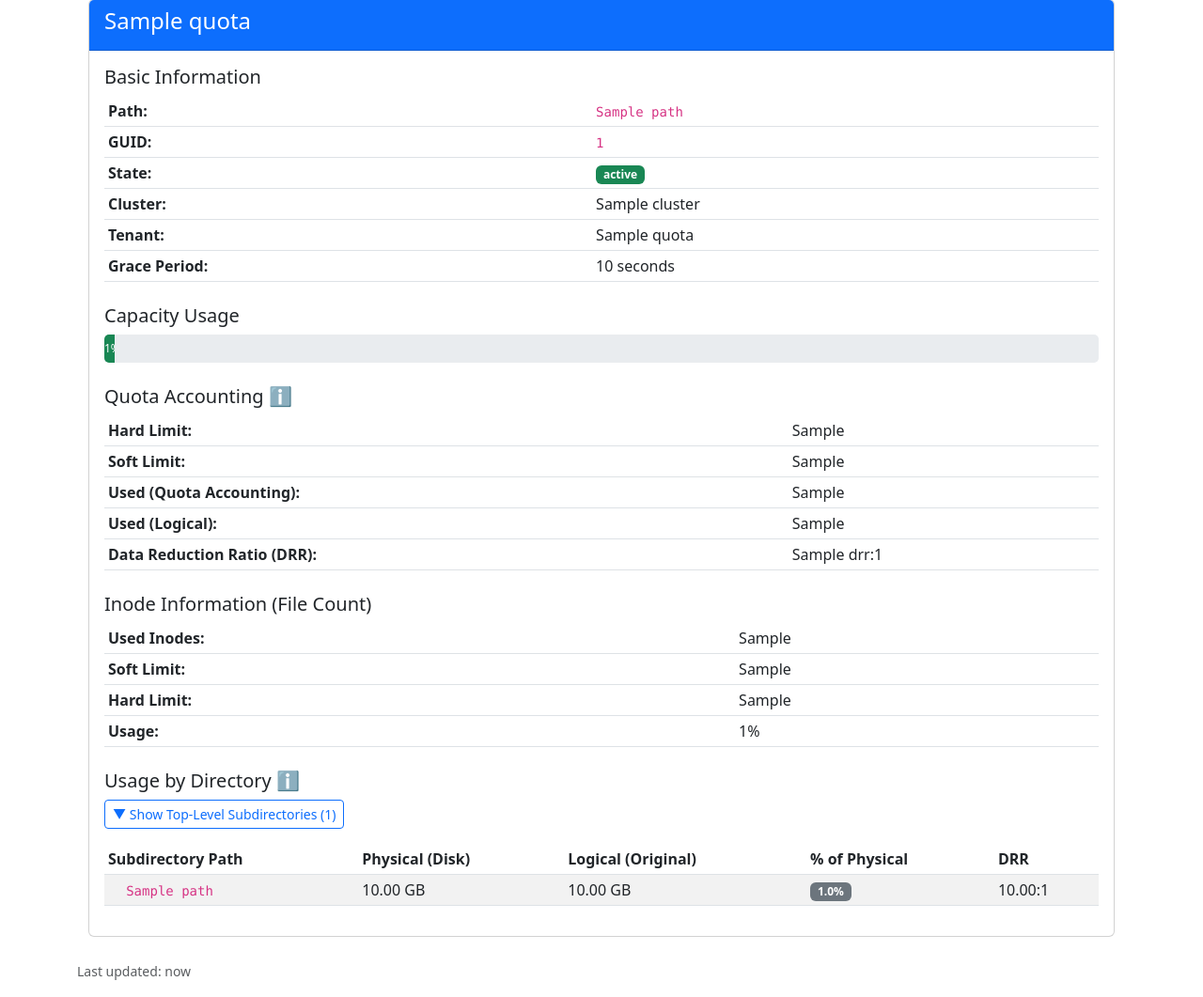
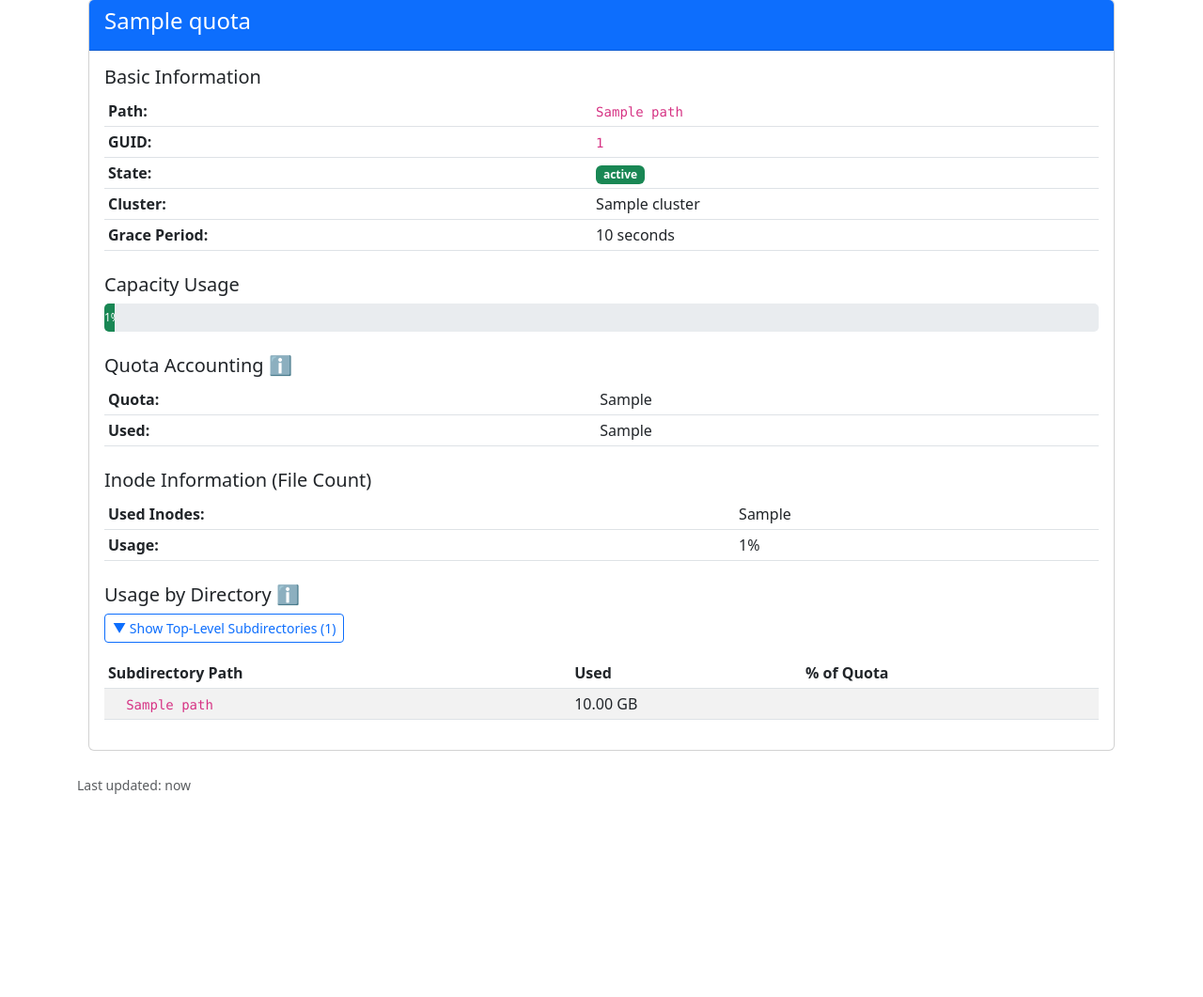
Before and after one commit to checomp/trace-vast-dashboard, a Flask app: template templates/dashboard.html in a window 1280 px wide. Shown: the part 256-1317 px from the top of the page at 94% size. After the commit the page ends 1101 px from the top, so only its background shows below. Run offline with Flask 3, Linux system fonts and the light colour scheme; the template is opened without the code that fills it: most values are stand-ins (such as "Sample title", 1, 10 or a date in 2020).

Commit message:
UI cleanup: print support, simplified dashboard, restore debug search bar
- Restore search_prompt.html flow in debug mode (remove debug-user hack)
- dashboard.html: add print CSS (@page margin, print-color-adjust), hide
  non-essential sections with .no-print, simplify quota table (Quota/Used),
  remove soft limit and DRR rows, sort subdirs by logical_bytes
- search_prompt.html / welcome.html: minor template updates
- test_user_groups.py: update test utilities

Co-Authored-By: Claude Sonnet 4.6 <noreply@anthropic.com>

```diff
--- a/app.py
+++ b/app.py
@@ -45,11 +45,6 @@ def dashboard():
         logger.error("No REMOTE_USER set after Shibboleth authentication")
         abort(403, "Authentication failed - REMOTE_USER not set")
 
-    # In debug mode, allow access for testing
-    if app.debug and not current_user:
-        current_user = 'debug-user'
-        logger.warning("Debug mode: using debug-user")
-
     # Check if user wants to fetch quota data
     fetch_quota = request.args.get('fetch', '').lower() == 'true'
     search_user = request.args.get('user', '').strip()
@@ -59,8 +54,10 @@ def dashboard():
         logger.warning(f"User {current_user} attempted to search for another user in production mode")
         search_user = ''
 
-    # If not fetching quota, just show welcome page
+    # If not fetching quota, show appropriate page
     if not fetch_quota and not search_user:
+        if app.debug and not current_user:
+            return render_template('search_prompt.html')
         return render_template('welcome.html', current_user=current_user)
 
     # Determine which user's quota to fetch
--- a/templates/dashboard.html
+++ b/templates/dashboard.html
@@ -4,6 +4,8 @@
 
 {% block head %}
 <style>
+@page { margin: 0; }
+
 @media print {
     /* Hide navigation, buttons, debug panels, and footer */
     nav.navbar,
@@ -26,15 +28,20 @@
     .card { page-break-inside: avoid; }
     h5 { page-break-after: avoid; }
 
-    /* Clean look */
-    .badge { border: 1px solid #999; }
-    .progress { border: 1px solid #ccc; }
+    /* Force background colors and images to print */
+    * {
+        -webkit-print-color-adjust: exact !important;
+        print-color-adjust: exact !important;
+    }
+
+    /* Hide unnecessary first-page content */
+    .no-print { display: none !important; }
 }
 </style>
 {% endblock %}
 
 {% block content %}
-<div class="row">
+<div class="row no-print">
     <div class="col-md-12">
         <h1 class="mt-4">Storage Quota Information</h1>
         {% if is_search %}
@@ -68,7 +75,7 @@
 </div>
 
 {% if debug_mode %}
-<div class="row mt-3">
+<div class="row mt-3 no-print">
     <div class="col-md-12">
         <div class="card bg-light">
             <div class="card-body">
@@ -94,6 +101,7 @@
                 <h4>{{ quota.name }}</h4>
             </div>
             <div class="card-body">
+                <div class="no-print">
                     <h5>Basic Information</h5>
                     <table class="table table-sm">
                         <tr><th>Path:</th><td><code>{{ quota.path }}</code></td></tr>
@@ -102,13 +110,12 @@
                         {% if quota.cluster %}
                         <tr><th>Cluster:</th><td>{{ quota.cluster }}</td></tr>
                         {% endif %}
-                    {% if quota.tenant_name %}
-                    <tr><th>Tenant:</th><td>{{ quota.tenant_name }}</td></tr>
-                    {% endif %}
+
                         {% if quota.grace_period %}
                         <tr><th>Grace Period:</th><td>{{ quota.grace_period }} seconds</td></tr>
                         {% endif %}
                     </table>
+                </div>
                 <h5 class="mt-4">Capacity Usage</h5>
                 <div class="progress usage-bar">
                     <div class="progress-bar
@@ -131,7 +138,7 @@
                 </h5>
                 <table class="table table-sm">
                     <tr>
-                        <th>Hard Limit:</th>
+                        <th>Quota:</th>
                         <td>{{ quota.hard_limit }}
                             {% if quota.hard_limit_bytes %}
                             <small class="text-muted">({{ "{:,}".format(quota.hard_limit_bytes) }} bytes)</small>
@@ -139,50 +146,12 @@
                         </td>
                     </tr>
                     <tr>
-                        <th>Soft Limit:</th>
-                        <td>{{ quota.soft_limit }}
-                            {% if quota.soft_limit_bytes %}
-                            <small class="text-muted">({{ "{:,}".format(quota.soft_limit_bytes) }} bytes)</small>
-                            {% endif %}
-                        </td>
-                    </tr>
-                    <tr>
-                        <th>
-                            <span data-bs-toggle="tooltip" data-bs-placement="right"
-                                  data-bs-title="What counts against your quota limit (~logical data size)"
-                                  style="cursor: help;">
-                                Used (Quota Accounting):
-                            </span>
-                        </th>
-                        <td>{{ quota.used_effective }}
-                            {% if quota.used_effective_bytes %}
-                            <small class="text-muted">({{ "{:,}".format(quota.used_effective_bytes) }} bytes)</small>
-                            {% endif %}
-                        </td>
-                    </tr>
-                    <tr>
-                        <th>
-                            <span data-bs-toggle="tooltip" data-bs-placement="right"
-                                  data-bs-title="Original uncompressed data size (same as Logical Capacity below)"
-                                  style="cursor: help;">
-                                Used (Logical):
-                            </span>
-                        </th>
+                        <th>Used:</th>
                         <td>{{ quota.used_logical }}
                             {% if quota.used_logical_bytes %}
                             <small class="text-muted">({{ "{:,}".format(quota.used_logical_bytes) }} bytes)</small>
                             {% endif %}
                         </td>
-                    </tr>
-                    <tr>
-                        <th>
-                            <span data-bs-toggle="tooltip" data-bs-placement="right"
-                                  data-bs-title="Data reduction ratio: Logical / Physical disk space"
-                                  style="cursor: help;">
-                                Data Reduction Ratio (DRR):
-                            </span>
-                        </th>
-                        <td>{{ quota.drr }}:1</td>
                     </tr>
                 </table>
 
@@ -191,14 +160,6 @@
                     <tr>
                         <th>Used Inodes:</th>
                         <td>{{ quota.used_inodes }}</td>
-                    </tr>
-                    <tr>
-                        <th>Soft Limit:</th>
-                        <td>{{ quota.soft_limit_inodes }}</td>
-                    </tr>
-                    <tr>
-                        <th>Hard Limit:</th>
-                        <td>{{ quota.hard_limit_inodes }}</td>
                     </tr>
                     {% if quota.inode_usage_percentage %}
                     <tr>
@@ -244,26 +205,15 @@
                             <thead class="thead-dark">
                                 <tr>
                                     <th>Subdirectory Path</th>
+                                    <th class="text-right">Used</th>
                                     <th class="text-right">
-                                        <span data-bs-toggle="tooltip" data-bs-title="Physical disk space used"
-                                              style="cursor: help;">Physical (Disk)</span>
-                                    </th>
-                                    <th class="text-right">
-                                        <span data-bs-toggle="tooltip" data-bs-title="Original uncompressed data size (counts against quota)"
-                                              style="cursor: help;">Logical (Original)</span>
-                                    </th>
-                                    <th class="text-right">
-                                        <span data-bs-toggle="tooltip" data-bs-title="This directory's physical disk usage as % of total physical disk usage"
-                                              style="cursor: help;">% of Physical</span>
-                                    </th>
-                                    <th class="text-right">
-                                        <span data-bs-toggle="tooltip" data-bs-title="Data reduction ratio for this directory"
-                                              style="cursor: help;">DRR</span>
+                                        <span data-bs-toggle="tooltip" data-bs-title="This directory's logical data size as % of the total quota limit"
+                                              style="cursor: help;">% of Quota</span>
                                     </th>
                                 </tr>
                             </thead>
                             <tbody>
-                                {% for subdir in quota.capacity_breakdown.subdirectories|sort(attribute='percentage', reverse=True) %}
+                                {% for subdir in quota.capacity_breakdown.subdirectories|sort(attribute='logical_bytes', reverse=True) %}
                                 {% if '/' not in subdir.path %}
                                 {# This is a top-level directory #}
                                 {% set has_children = namespace(value=false) %}
@@ -282,18 +232,19 @@
                                         {% endif %}
                                         <code>{{ subdir.path }}</code>
                                     </td>
-                                    <td class="text-right">{{ "{:,.2f}".format(subdir.usable_bytes / (1024**3)) }} GB</td>
                                     <td class="text-right">{{ "{:,.2f}".format(subdir.logical_bytes / (1024**3)) }} GB</td>
                                     <td class="text-right">
-                                        <span class="badge {% if subdir.percentage > 25 %}bg-warning text-dark{% else %}bg-secondary{% endif %}">
-                                            {{ "{:.1f}".format(subdir.percentage) }}%
+                                        {% if quota.hard_limit_bytes %}
+                                        {% set pct = subdir.logical_bytes / quota.hard_limit_bytes * 100 %}
+                                        <span class="badge bg-secondary">
+                                            {{ "{:.1f}".format(pct) }}%
                                         </span>
+                                        {% endif %}
                                     </td>
-                                    <td class="text-right">{{ "{:.2f}".format(subdir.drr) }}:1</td>
                                 </tr>
 
                                 {# Child rows (hidden by default) #}
-                                {% for child in quota.capacity_breakdown.subdirectories|sort(attribute='percentage', reverse=True) %}
+                                {% for child in quota.capacity_breakdown.subdirectories|sort(attribute='logical_bytes', reverse=True) %}
                                     {% if child.path.startswith(subdir.path + '/') %}
                                         {% set depth = child.path.count('/') %}
                                         {% if depth <= 2 %}
@@ -303,14 +254,15 @@
                                                 <span style="display: inline-block; width: 15px;"></span>
                                                 <code style="font-size: 0.9em;">{{ child.path }}</code>
                                             </td>
-                                            <td class="text-right">{{ "{:,.2f}".format(child.usable_bytes / (1024**3)) }} GB</td>
                                             <td class="text-right">{{ "{:,.2f}".format(child.logical_bytes / (1024**3)) }} GB</td>
                                             <td class="text-right">
-                                                <span class="badge {% if child.percentage > 25 %}bg-warning text-dark{% else %}bg-secondary{% endif %}">
-                                                    {{ "{:.1f}".format(child.percentage) }}%
+                                                {% if quota.hard_limit_bytes %}
+                                                {% set child_pct = child.logical_bytes / quota.hard_limit_bytes * 100 %}
+                                                <span class="badge bg-secondary">
+                                                    {{ "{:.1f}".format(child_pct) }}%
                                                 </span>
+                                                {% endif %}
                                             </td>
-                                            <td class="text-right">{{ "{:.2f}".format(child.drr) }}:1</td>
                                         </tr>
                                         {% endif %}
                                     {% endif %}
@@ -352,6 +304,12 @@
                         var allChildRows = document.querySelectorAll('tr[class^="child-"]');
                         var previousDisplayStates = [];
 
+                        // Set PDF filename via document title
+                        var originalTitle = document.title;
+                        var quotaPath = '{{ quota.path }}';
+                        var groupName = quotaPath.split('/').filter(Boolean).pop() || '{{ quota.name }}';
+                        document.title = groupName + '-vast-report';
+
                         if (mode === 'expanded') {
                             // Expand all child rows and update icons
                             allChildRows.forEach(function(row) {
@@ -384,6 +342,9 @@
                             });
                         }
                         if (wasCollapsed) subdirTable.classList.remove('show');
+
+                        // Restore original title
+                        document.title = originalTitle;
                     }
 
                     // Toggle child directories
--- a/templates/search_prompt.html
+++ b/templates/search_prompt.html
@@ -16,7 +16,7 @@
             <div class="card-body">
                 <h5 class="card-title">🔍 Search User Quota <span class="badge badge-warning">Debug Mode</span></h5>
                 <p class="text-muted">Enter an Andrew ID to view their storage quota information.</p>
-                <form method="get" action="/" class="form-inline">
+                <form method="get" action="/dashboard" class="form-inline">
                     <input type="text" name="user" class="form-control mr-2" placeholder="Enter Andrew ID" required autofocus>
                     <button type="submit" class="btn btn-primary">Search</button>
                 </form>
--- a/templates/welcome.html
+++ b/templates/welcome.html
@@ -6,8 +6,8 @@
 <div class="row justify-content-center mt-5">
     <div class="col-md-8">
         <div class="alert alert-success" role="alert">
-            <h4 class="alert-heading">Welcome, {{ current_user }}!</h4>
-            <p>You have successfully logged in.</p>
+            <h4 class="alert-heading">{% if current_user %}Welcome, {{ current_user }}!{% else %}Welcome!{% endif %}</h4>
+            <p>{% if current_user %}You have successfully logged in.{% else %}Use the search below to look up a user's quota.{% endif %}</p>
         </div>
 
         <div class="card shadow-sm mb-4">
--- a/test_user_groups.py
+++ b/test_user_groups.py
@@ -25,7 +25,7 @@ def test_get_user_groups_success():
     print("TEST: get_user_groups() with valid user")
     print("=" * 60)
 
-    username = 'rwalsh'
+    username = 'bni2'
     print(f"Testing user: {username}")
 
     try:
@@ -45,6 +45,7 @@ def test_get_user_groups_success():
         print(f"\n  Username: {result['username']}")
         print(f"  Name: {result.get('name', 'N/A')}")
         print(f"  UID: {result.get('uid', 'N/A')}")
+        print(f"  SID: {result.get('sid', 'N/A')}")
         print(f"  Groups ({result['group_count']}): {', '.join(result['groups']) if result['groups'] else '(none)'}")
 
         return True
```
Lines whose indentation alone changed are shown as unchanged.
